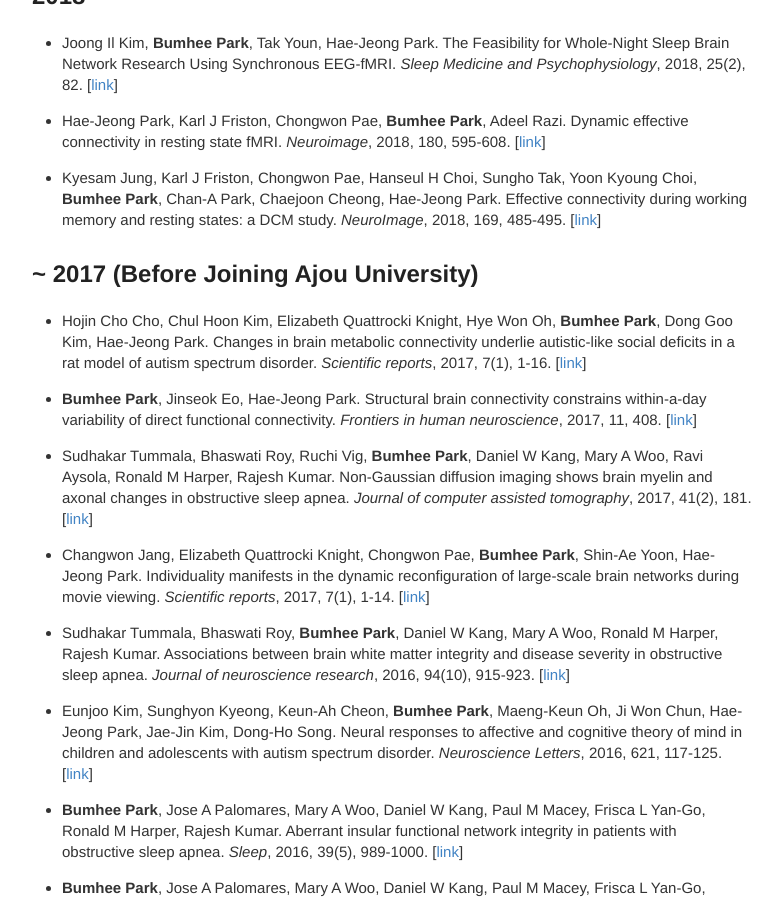
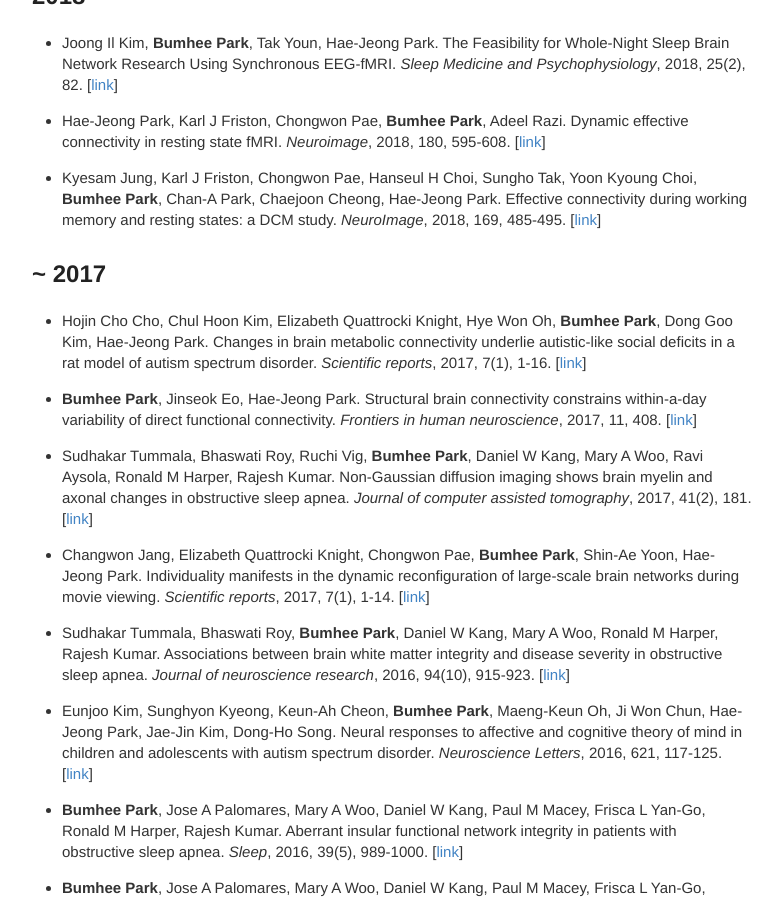
Before and after one commit to neurostat-lab/neurostat-lab.github.io, a Jekyll site: the page built from publication.md, in a window 1280 px wide and 900 px high, scrolled down 4009 px. Shown: the whole window, without its empty margins (248-1030 px from the left). Built offline with Jekyll 4.4.1, drawn with Linux system fonts in a browser that asks for light colours.

Commit message:
Update publication.md

```diff
--- a/publication.md
+++ b/publication.md
@@ -97,7 +97,7 @@ prediction of malignant cerebral edema in ischemic stroke: an observational stud
 * Kyesam Jung, Karl J Friston, Chongwon Pae, Hanseul H Choi, Sungho Tak, Yoon Kyoung Choi, **Bumhee Park**, Chan-A Park, Chaejoon Cheong, Hae-Jeong Park. Effective connectivity during working memory and resting states: a DCM study. _NeuroImage_, 2018, 169, 485-495. \[[link](https://www.sciencedirect.com/science/article/abs/pii/S1053811917310911)\]
 
 
-## &#126; 2017 (Before Joining Ajou University)
+## &#126; 2017
 
 * Hojin Cho Cho, Chul Hoon Kim, Elizabeth Quattrocki Knight, Hye Won Oh, **Bumhee Park**, Dong Goo Kim, Hae-Jeong Park. Changes in brain metabolic connectivity underlie autistic-like social deficits in a rat model of autism spectrum disorder. _Scientific reports_, 2017, 7(1), 1-16. \[[link](https://www.nature.com/articles/s41598-017-13642-3)\]
 
```
